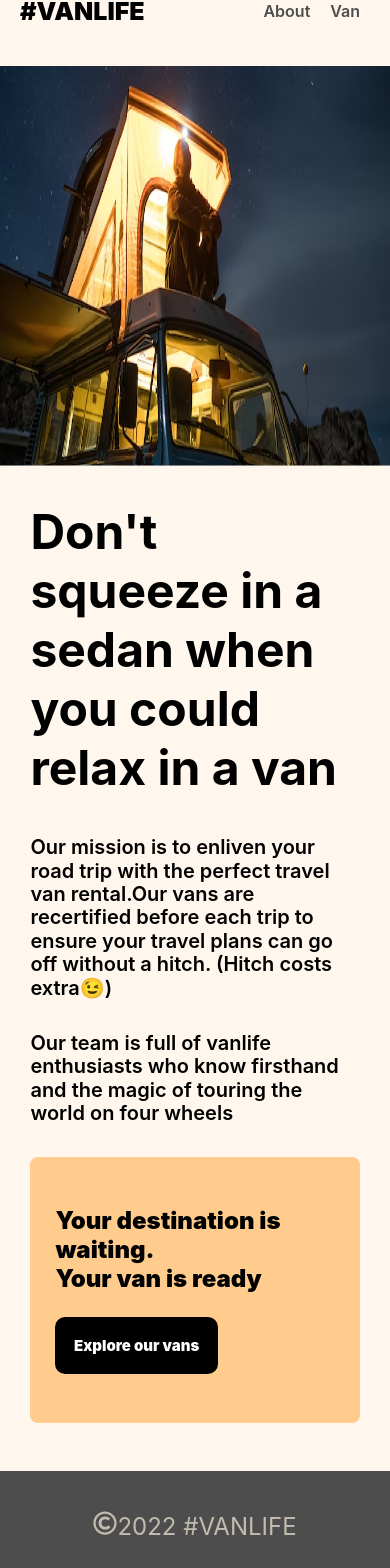
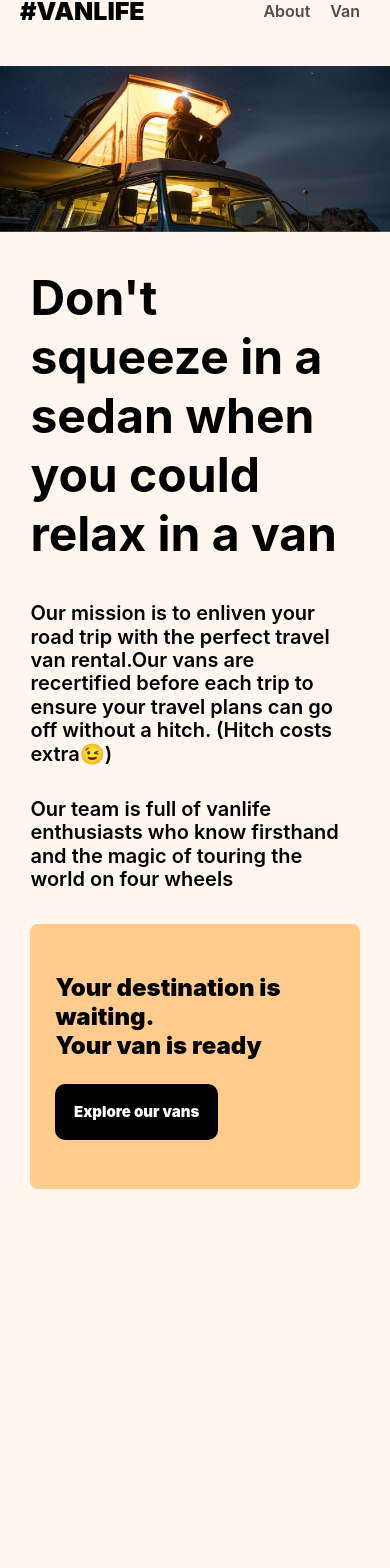
Before and after one commit to Gabriel-teck/van-life, a React (Vite) app: page /about in a window 390 px wide. Shown: the part 44-1612 px from the top of the page. After the commit the page ends 1281 px from the top, so only its background shows below. Built offline with nearby package versions, Linux system fonts and the light colour scheme.

Commit message:
some updates are made on responsive css

```diff
--- a/src/index.css
+++ b/src/index.css
@@ -57,8 +57,8 @@ font-weight: 600;
 
   /* home page  */
 section {
-  height: 640px;
-  background-color: #4D4D4D;
+  /* height: 640px;
+  background-color: #4D4D4D; */
 }
 
 .home-container {
@@ -110,7 +110,7 @@ font-weight: 600;
 transition: transform .1s ease-in-out;
 }
 
-footer {
+/* footer {
  display: flex;
  justify-content: center;
  padding: 3.5rem 0;
@@ -125,12 +125,12 @@ footer {
  color: rgb(195, 187, 173);
  font-size: 1.5rem;
  background-color: #4D4D4D;
-}
+} */
 
 /*** ABOUT PAGE ***/
 .image {
-  height: 400px;
-  width: 100%;
+
+  max-width: 100%;
 }
 
 .text-cont {
--- a/src/pages/About.jsx
+++ b/src/pages/About.jsx
@@ -31,14 +31,14 @@ const About = () => {
           </div>
         </div>
       </div>
-      <footer className="about-footer">
+      {/* <footer className="about-footer">
         <div>
           <p>
             <FaRegCopyright />
             2022 #VANLIFE
           </p>
         </div>
-      </footer>
+      </footer> */}
     </div>
   );
 };
--- a/src/pages/Home.jsx
+++ b/src/pages/Home.jsx
@@ -19,14 +19,14 @@ const Home = () => {
             <Link to='/van' className="find-btn">Find your van</Link>
           </div>
         </div>
-        <footer>
+        {/* <footer>
           <div>
             <p>
 
            <span style={{fontSize:'20px'}}>&copy; </span> 2022 #VANLIFE
             </p>
           </div>
-        </footer>
+        </footer> */}
       </section>
     </>
   );
```
